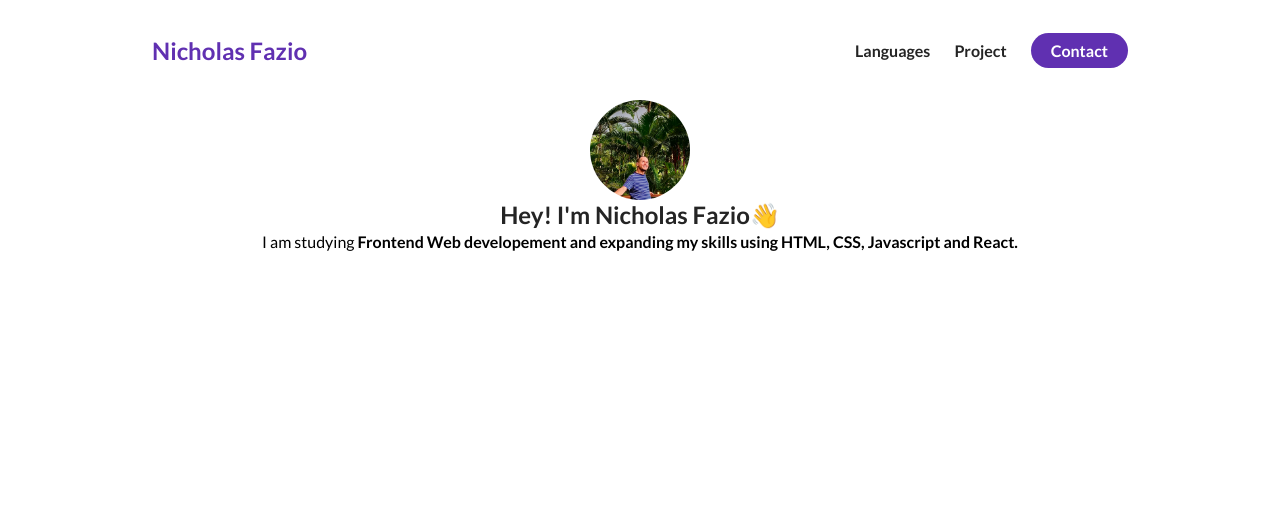
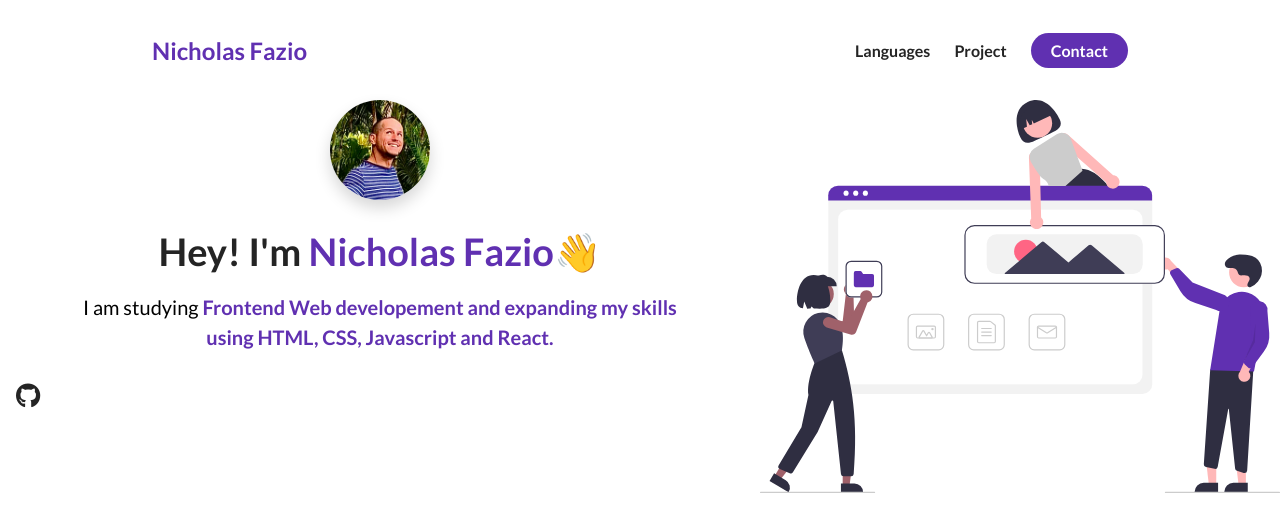
Before and after one commit to TheFaz05/E-Portfolio, a plain HTML site: page index.html in a window 1280 px wide. Drawn offline with Linux system fonts and the light colour scheme.

Commit message:
e-port-logo

```diff
--- a/index.html
+++ b/index.html
@@ -7,6 +7,7 @@
   <meta name="viewport" content="width=device-width, initial-scale=1.0" />
   <title>Nicholas Fazio</title>
   <link rel="stylesheet" href="./styles.css"/>
+  <script src="https://kit.fontawesome.com/14436ee950.js" crossorigin="anonymous"></script>
 </head>
 
 <body>
@@ -38,7 +39,7 @@
     </nav>
     <div class="flex flex-1">
       <div class="about-me__info row">
-        <div class="about-me__info--container">
+        <div      class="about-me__info--container">
           <figure class="about-me__picture--mask">
             <img src="./assets/IMG_7009.jpg" class="about-me__picture" alt="Picture of Me!">
           </figure>
@@ -48,9 +49,16 @@
           <p class="about-me__info--para">
             I am studying <strong class="text--purple"> Frontend Web developement and expanding my skills using HTML, CSS, Javascript and React.
           </p>
+        </div class="about-me__links">
+          <a href="" class="about-me__link">
+            <i class="fa-brands fa-github"></i>
+          </a>
+        </div>
+          <figure class="about-me__img--container"></figure>
+            <img src="./assets/undraw_websites.svg" class="about-me__img" alt="">
         </div>
       </div>
-    </div>
+    </nav>
   </section>
 </body>
 
--- a/styles.css
+++ b/styles.css
@@ -1,6 +1,5 @@
 @import url("https://fonts.googleapis.com/css2?family=Lato:wght@400;700&display=swap");
 * {
-  color: rgb(0, 0, 0);
   font-family: "Lato", sans-serif;
   padding: 0;
   margin: 0;
@@ -11,6 +10,10 @@ h1,h2,h3,h4,h5,h6,span {
   color: #242424;
   text-align: center;
   line-height: 1.25;
+}
+
+h1 {
+  font-size: 38px;
 }
 
 p {
@@ -34,6 +37,10 @@ li {
   width: 100%;
   max-width: 800px;
   margin: 0 auto;
+}
+
+.text--purple {
+  color: #6030b1;
 }
 
 /* NAVIGATION BAR */
@@ -78,7 +85,7 @@ nav {
   font-weight: bold;
 }
 
-*/ ABOUT ME */
+/* ABOUT ME */
 
 #about-me {
   min-height: 100vh;
@@ -86,20 +93,60 @@ nav {
   flex-direction: column;
 }
 
+.about-me__info {
+  display: flex;
+  flex-direction: column;
+}
+
 .about-me__info--container {
   display: flex;
   flex-direction: column;
-  justify-content: center;
   align-items: center;
+  max-width: 600px;
+  margin: 0 auto;
+  text-align: center;
 }
 
 .about-me__picture--mask {
   width: 100px;
   height: 100px;
-  border-radius: 50%;
+  border-radius: 75%;
   overflow: hidden;
+  box-shadow: 0 8px 16px rgba(0, 0, 0, 0.16);
+  margin-bottom: 28px;
 }
 
 .about-me__picture {
   width: 100%;
+  transform: scale(2.75);
+  padding-top: 16px;
+
 }
+
+/* Improving my own picture */
+
+.about-me__info--title {
+  margin-bottom: 16px;
+}
+
+.about-me__info--para {
+  font-size: 20px;
+  margin-bottom: 28px;
+}
+
+.about-me__link {
+  font-size: 25px;
+  color: #242424;
+  padding: 0 16px;
+  ;
+}
+
+.about-me__img--container {
+  flex: 1;
+  display: flex;
+  align-items: center;
+}
+
+.about-me__img {
+  width: 100%;
+}
```
